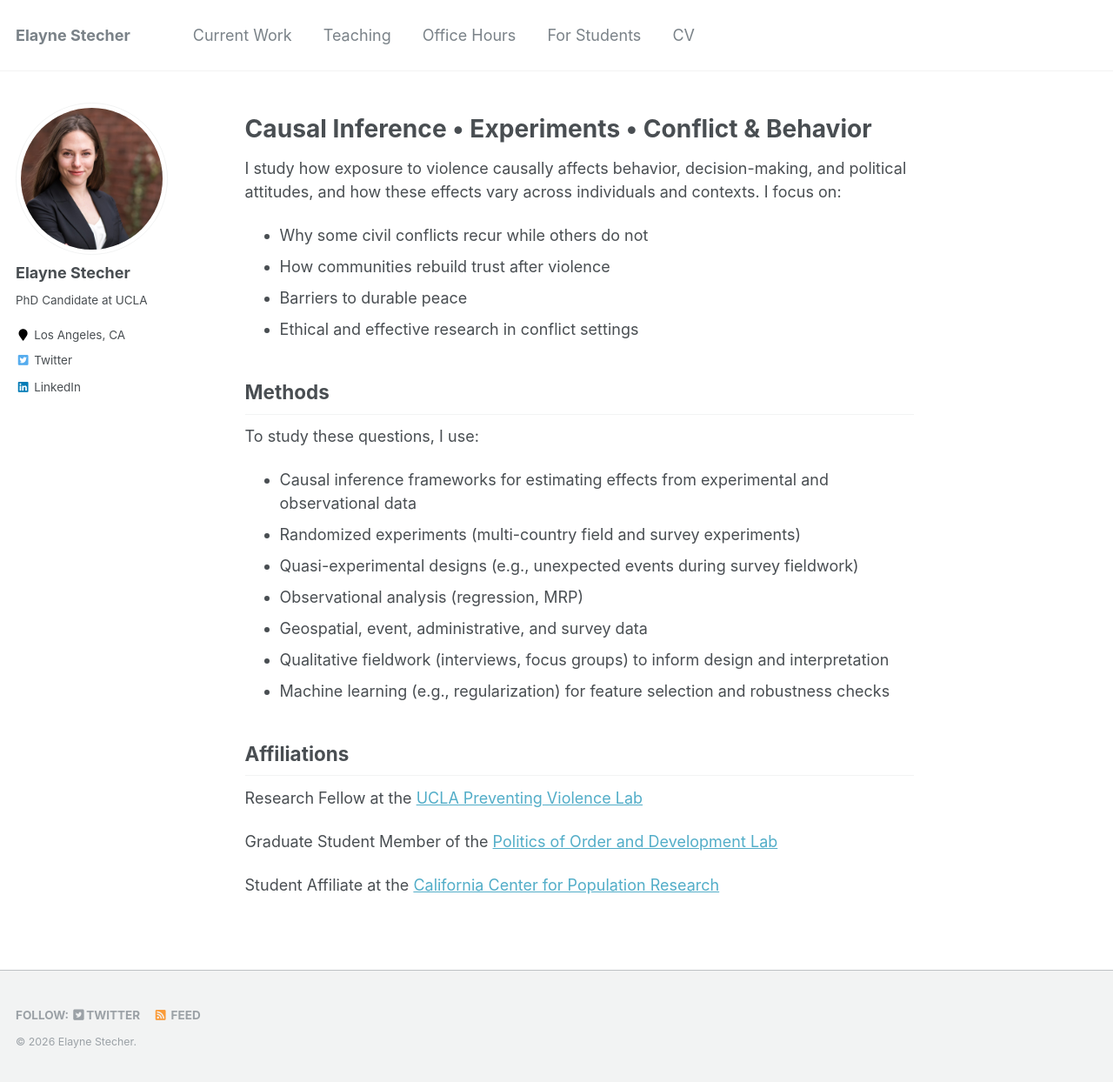
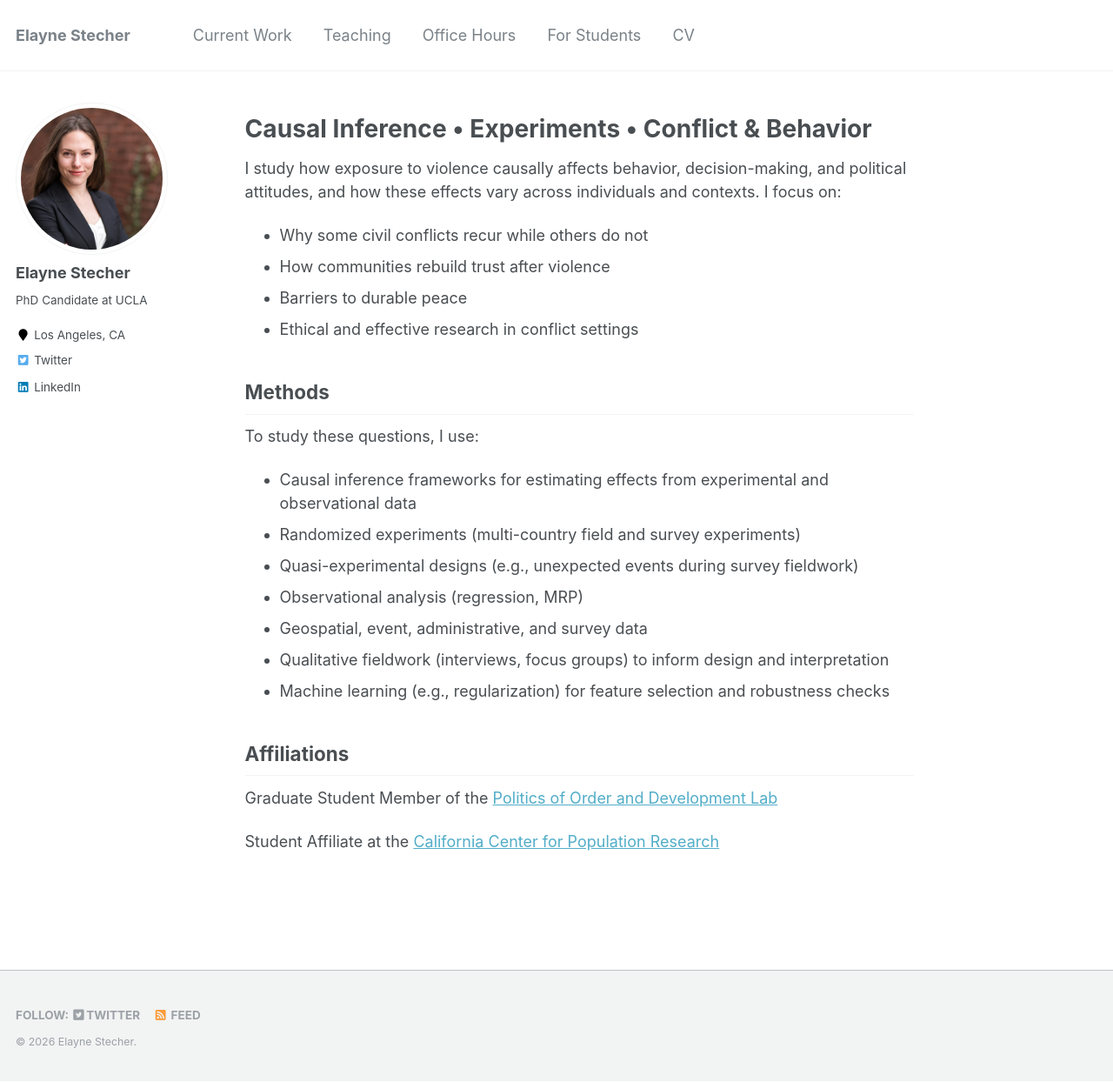
Before and after one commit to estech01/estech01.github.io, a Jekyll site: the page built from _pages/about.md, in a window 1280 px wide and 1244 px high. Shown: the whole window at 87% size. Built offline with Jekyll 4.4.1, drawn with Linux system fonts in a browser that asks for light colours.

Commit message:
Update about.md
removed "UCLA preventing violence lab"

```diff
--- a/_pages/about.md
+++ b/_pages/about.md
@@ -32,8 +32,6 @@ To study these questions, I use:
 
 ## Affiliations
 
-Research Fellow at the [UCLA Preventing Violence Lab](https://preventingviolencelab.org/)
-
 Graduate Student Member of the [Politics of Order and Development Lab](https://pod.polisci.ucla.edu/)
 
 Student Affiliate at the [California Center for Population Research](https://www.ccpr.ucla.edu/)
```
